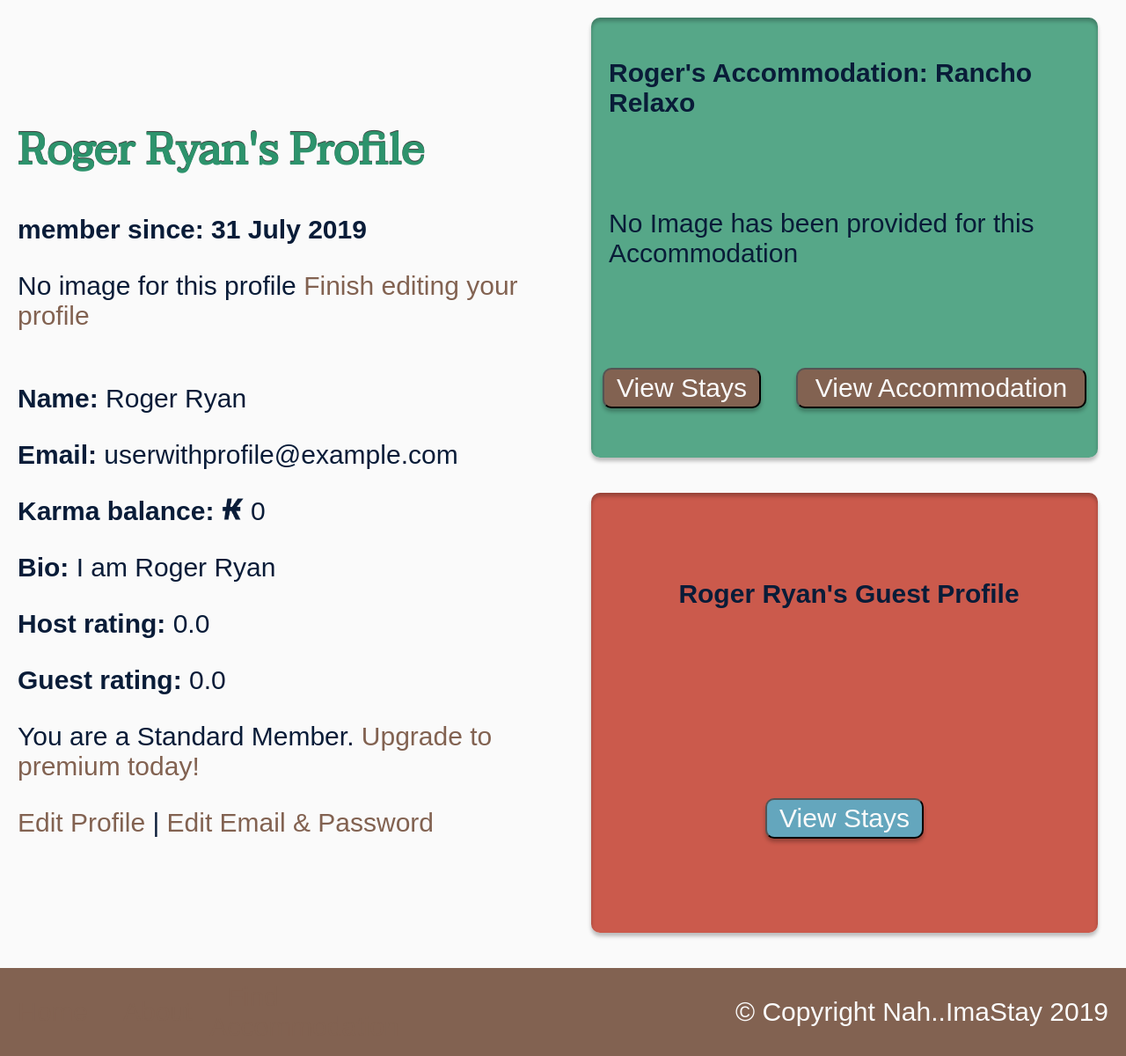
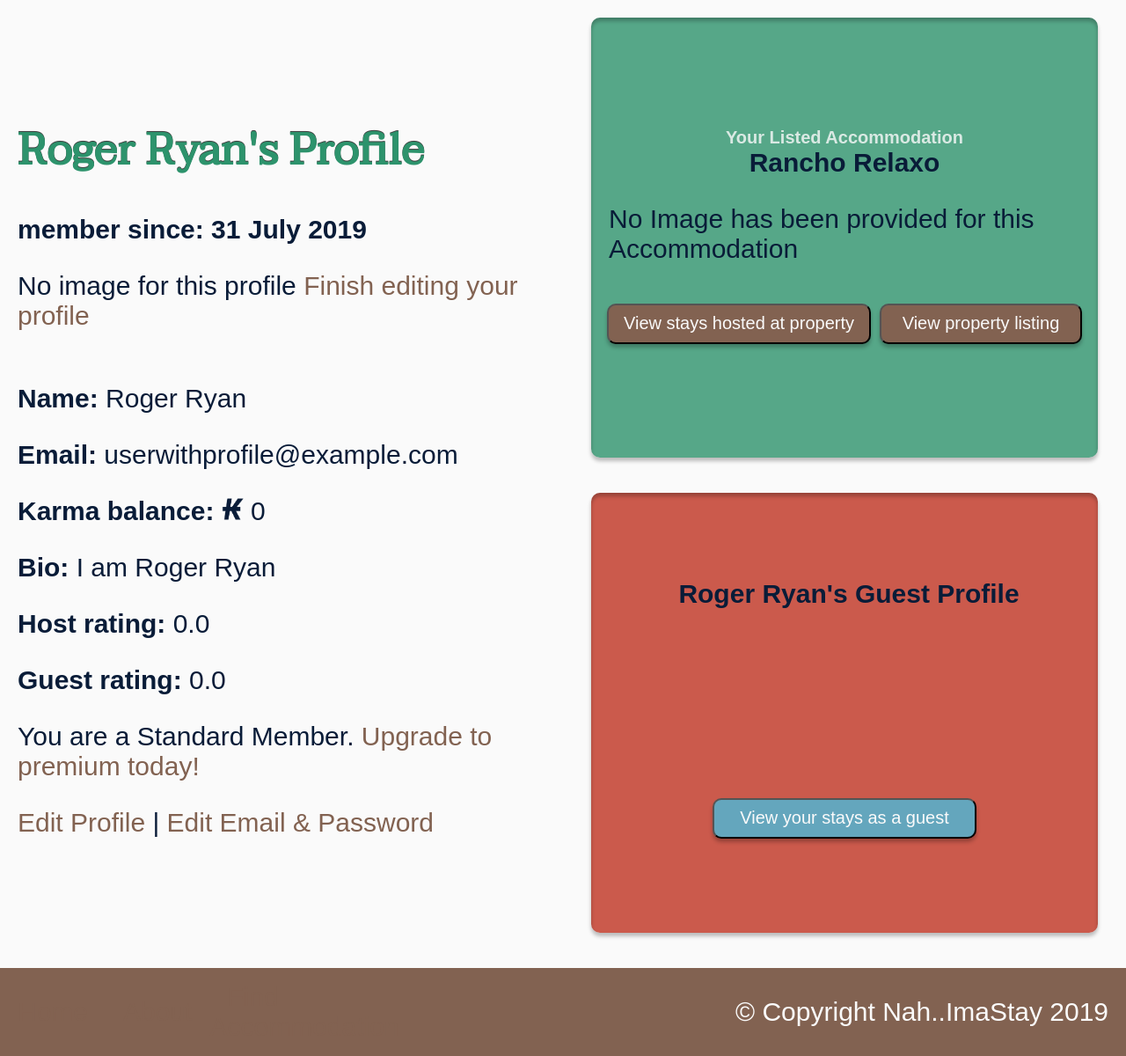
Before and after one commit to The4star/nahimastay, a Rails app: page /profiles/1 in a window 1280 px wide. Shown: the part 160-1360 px from the top of the page at 88% size. Run offline with Rails 7, Linux system fonts and the light colour scheme; a user stored in the database is signed in; data comes from the database, SQL or seed files in the repository; style sheets or scripts are compiled from the project's sources; some web fonts are replaced.

Commit message:
modifying profile buuton names and other stuff

```diff
--- a/app/assets/stylesheets/profiles.scss
+++ b/app/assets/stylesheets/profiles.scss
@@ -28,7 +28,7 @@
 .accommodation-section {
     display: flex;
     flex-direction: column;
-    justify-content: space-around;
+    justify-content: center;
     align-items: center;
     margin: 20px;
     width: 90%;
@@ -62,8 +62,8 @@
 .stay-profile-button {
     font-family: 'Alef', sans-serif;
     color: #fafafa;
-    font-size: 30px;
-    width: 180px;
+    font-size: 20px;
+    width: 300px;
     height: 46px;
     text-align: center;
     background: #64a6bd;
@@ -75,28 +75,28 @@
 .accom-stay-button {
     font-family: 'Alef', sans-serif;
     color: #fafafa;
-    font-size: 30px;
-    width: 180px;
+    font-size: 20px;
+    width: 300px;
     height: 46px;
     text-align: center;
     background: #826251;
     box-shadow: 0px 4px 4px rgba(0, 0, 0, 0.25);
     border-radius: 10px;
-    margin:20px;
+    margin: 5px;
     cursor: pointer;
 }
 
 .stay-accom-button {
     font-family: 'Alef', sans-serif;
     color: #fafafa;
-    font-size: 30px;
-    width: 330px;
+    font-size: 20px;
+    width: 230px;
     height: 46px;
     text-align: center;
     background: #826251;
     box-shadow: 0px 4px 4px rgba(0, 0, 0, 0.25);
     border-radius: 10px;
-    margin:20px;
+    margin: 5px;
     cursor: pointer;
 }
 
@@ -117,6 +117,8 @@
 
 .prof-button-flex {
     display: flex;
+    justify-content: space-around;
+    margin-top: 20px;
 }
 
 #best-results {
@@ -130,3 +132,20 @@
     border-radius: 10px;
     box-shadow: 0px 4px 4px rgba(0, 0, 0, 0.25);
 }
+
+.accom-title {
+    margin: 0;
+    margin-bottom: 20px;
+    text-align: center;
+}
+
+.accom-title p:first-of-type {
+    font-size: 20px;
+    color: #fafafa;
+    opacity: 0.8;
+    margin: 0px;
+}
+
+#accom-name {
+    margin: 0px;
+}
--- a/app/views/profiles/_current_user_profile.html.erb
+++ b/app/views/profiles/_current_user_profile.html.erb
@@ -74,14 +74,17 @@
   <div class="profile-right">
     <div class="accommodation-section">
     <% if @profile.user.accommodation %>
-      <p><strong><%= @profile.first_name %>'s Accommodation: <%= @profile.user.accommodation.name %></strong></p>
+    <div class="accom-title">
+      <p><strong>Your Listed Accommodation</strong></p>
+      <p id="accom-name"><strong><%= @profile.user.accommodation.name %></strong></p>
+    </div>
     <% if @profile.user.accommodation.hero_image.attached? %>
       <%= image_tag @profile.user.accommodation.hero_image.service_url, class: 'accom-img-size' %>
     <% else %>
       <p>No Image has been provided for this Accommodation</p>
     <% end %>
     <div class="prof-button-flex">
-        <%= button_to "View Stays", accommodation_stays_path(accommodation_id: @profile.user.accommodation.id), method: :get, class: "accom-stay-button" %><%= button_to "View Accommodation", accommodation_path(@profile.user.accommodation.id), method: :get, class: "stay-accom-button" %>
+      <%= button_to "View stays hosted at property", accommodation_stays_path(accommodation_id: @profile.user.accommodation.id), method: :get, class: "accom-stay-button" %><%= button_to "View property listing", accommodation_path(@profile.user.accommodation.id), method: :get, class: "stay-accom-button" %>
     </div>
     <% else %>
        <div class="prof-button-flex">
@@ -92,7 +95,7 @@
     </div>
     <div class="guest-section">
         <p> <strong><%= @profile.first_name %> <%= @profile.last_name  %>'s Guest Profile</strong> </p>
-        <%= button_to "View Stays", guest_stays_path(guest_id: @profile.user.id ), method: :get, class: "stay-profile-button" %>
+        <%= button_to "View your stays as a guest", guest_stays_path(guest_id: @profile.user.id ), method: :get, class: "stay-profile-button" %>
     </div>
   </div>
 </div>
```
Also changed, not shown: app/views/accommodations/show.html.erb (+4 -8 lines). Lines whose indentation alone changed are shown as unchanged.
